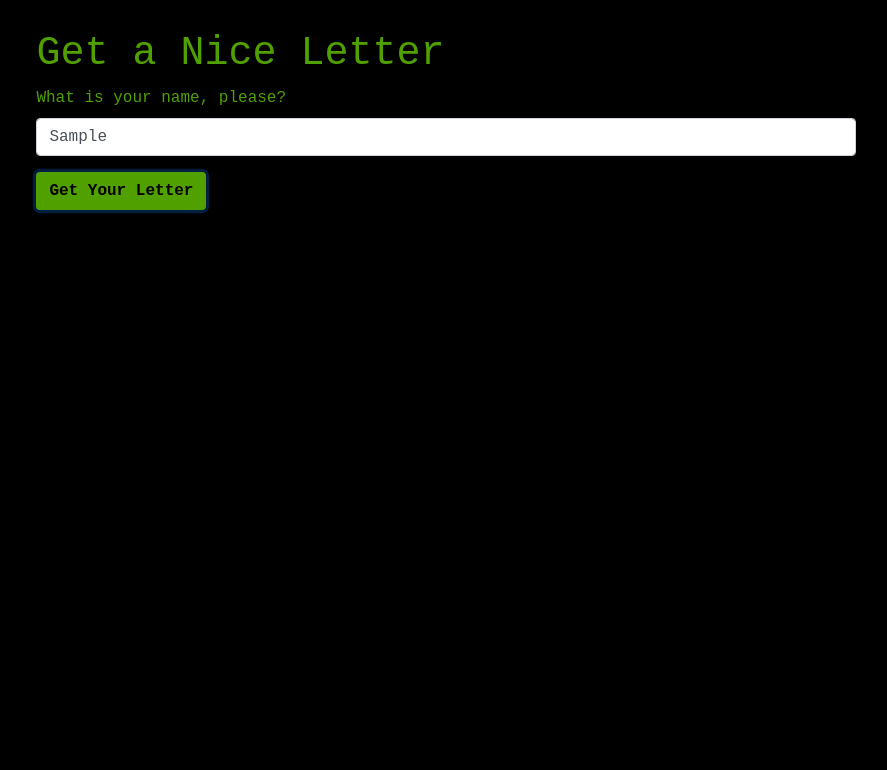
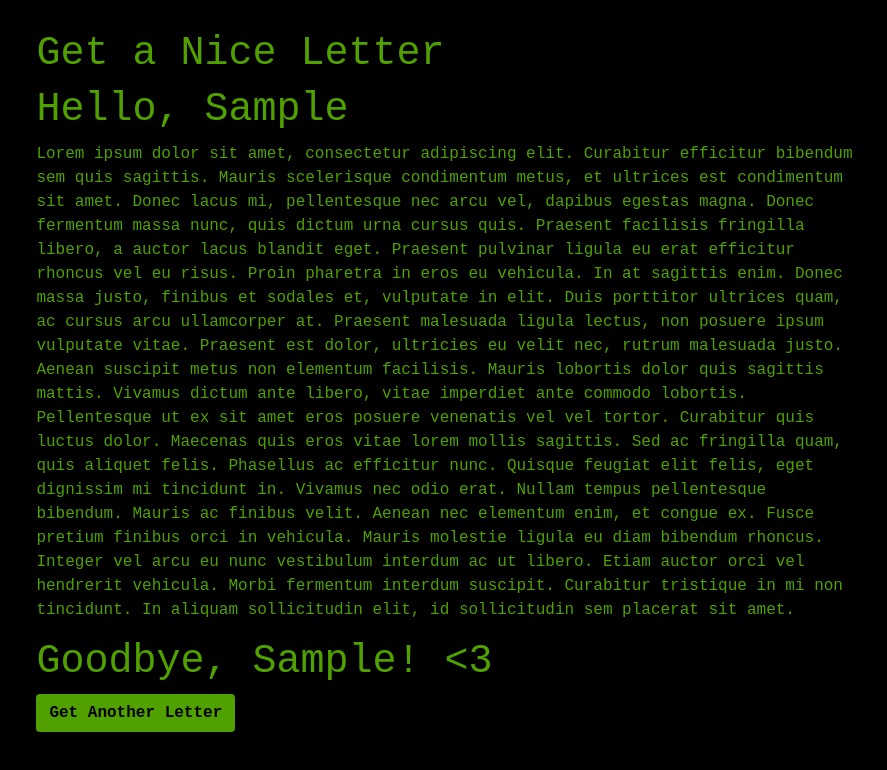
Before and after one commit to tigertiger/mad-libs, a plain HTML site: page form-letter.html in a window 1280 px wide. Both pictures are taken after typing "Sample" into the empty fields and a click on the button "Get Your Letter". Shown: the whole page, without its empty margins (194-1081 px from the left). Drawn offline with Linux system fonts and the light colour scheme.

Commit message:
fix letter return by changing to formOne

```diff
--- a/form-letter.html
+++ b/form-letter.html
@@ -1,7 +1,7 @@
 <!DOCTYPE html>
 <html lang="en-US">
 <head>
-   <link href="css/bootstrap.css" rel="stylesheet" type="text/css">
+  <link href="css/bootstrap.css" rel="stylesheet" type="text/css">
   <link href="css/styles.css" rel="stylesheet" type="text/css">
   <script src="js/jquery-3.6.0.js"></script>
   <script src="js/scripts.js"></script>
@@ -11,7 +11,7 @@
   <div class="container">
     <div>
       <h1>Get a Nice Letter</h1>
-      <form id="formTwo">
+      <form id="formOne">
         <div class="form-group">
           <label for="yourName">What is your name, please?</label>
           <input id="yourName" class="form-control" type="text">
@@ -30,6 +30,7 @@
       </p>
       <h1>Goodbye, <span class="yourName"></span>! <3</h1>
     </div>
+    <button class="btn" id="again">Get Another Letter</button>
   </div>
 </body>
 </html>
--- a/js/scripts.js
+++ b/js/scripts.js
@@ -10,14 +10,14 @@ $(document).ready(function() {
     const person2Input = $("input#person2").val();
     const exclamationInput = $("input#exclamation").val();
 
-    $(".person1").append(person1Input);
-    $(".time1").append(time1Input);
-    $(".adverb1").append(adverb1Input);
-    $(".pluralNoun1").append(pluralNoun1Input);
-    $(".food1").append(food1Input);
-    $(".adjective2").append(adjective2Input);
-    $(".person2").append(person2Input);
-    $(".exclamation").append(exclamationInput);
+    $(".person1").text(person1Input);
+    $(".time1").text(time1Input);
+    $(".adverb1").text(adverb1Input);
+    $(".pluralNoun1").text(pluralNoun1Input);
+    $(".food1").text(food1Input);
+    $(".adjective2").text(adjective2Input);
+    $(".person2").text(person2Input);
+    $(".exclamation").text(exclamationInput);
 
     $("#again").click(function() {
       location.reload();
@@ -26,14 +26,14 @@ $(document).ready(function() {
     $("#story").show();
     $("#formOne").hide();
     $("#yourLetter").show();
-    $("#formTwo").hide();
+    $("#formOne").hide();
     $("#again").show();
 
   });
-  $("#formTwo").submit(function(event) {
+  $("#formOne").submit(function(event) {
     event.preventDefault();
     const yourNameInput = $("input#yourName").val();
 
-  $(".yourName").append(yourNameInput);
+  $(".yourName").text(yourNameInput);
   });
 });
```
